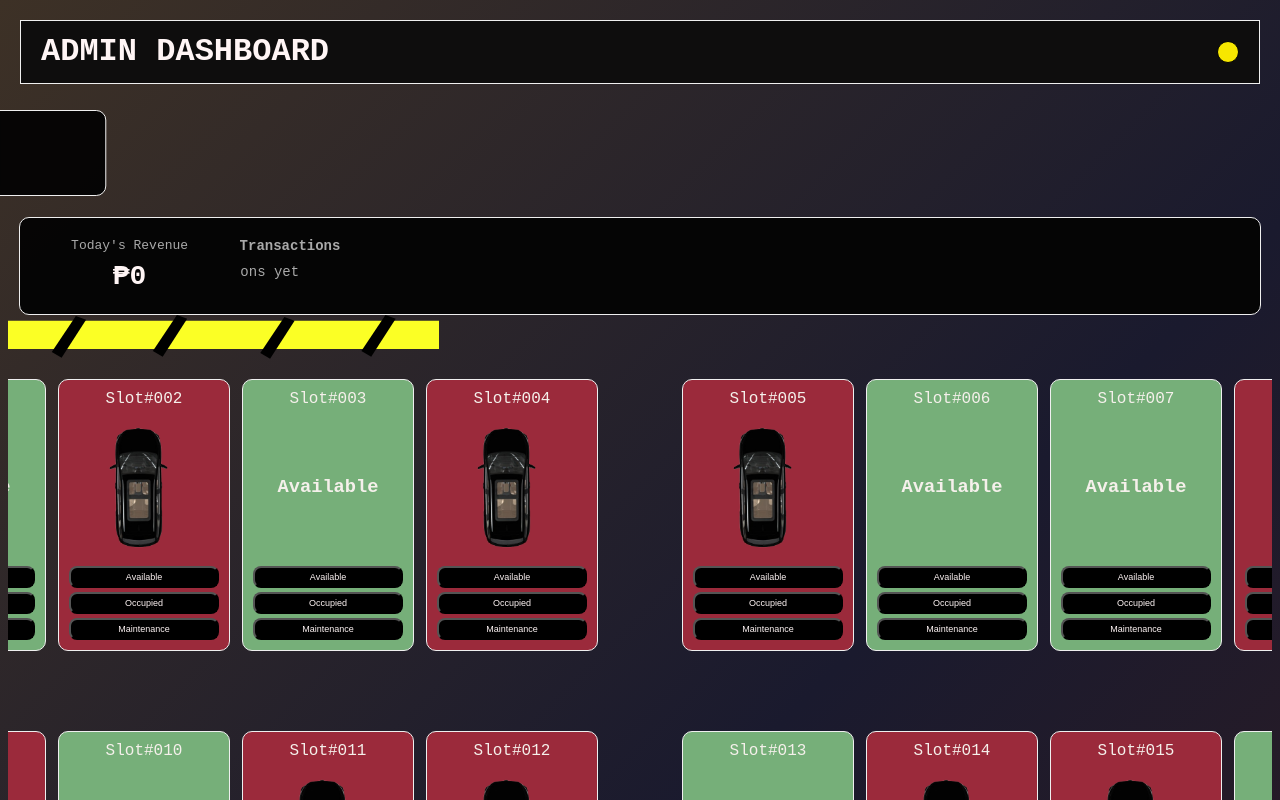
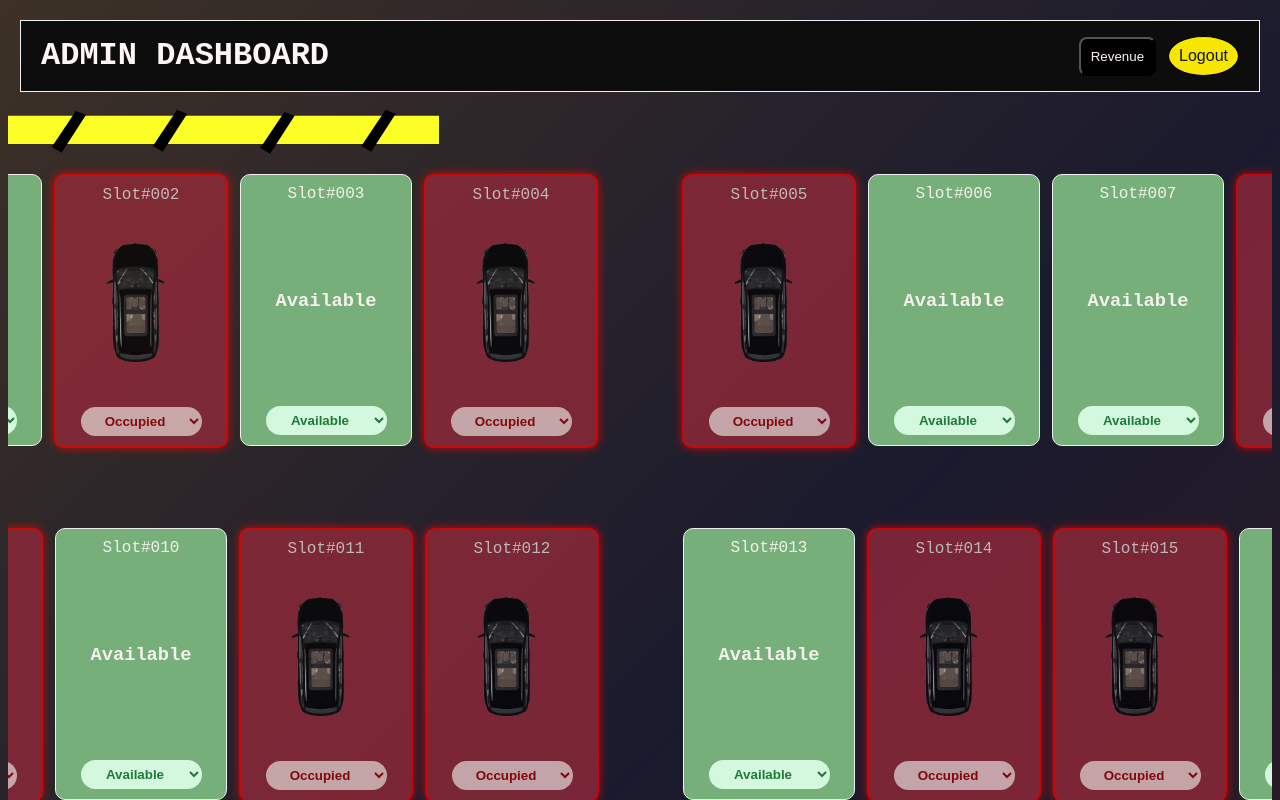
Before and after one commit to MottenNutki-1401/p.parker, a React (Vite) app: page /admin in a window 1280 px wide. Shown: the top 800 px of the page. Built offline with nearby package versions, Linux system fonts and the light colour scheme; sample sign-in values are in the browser's storage.

Commit message:
tina's UI

```diff
--- a/src/pages/admindashboard.jsx
+++ b/src/pages/admindashboard.jsx
@@ -6,43 +6,45 @@ import vector from "../assets/vector.svg";
 import SlotDetailsModal from "../assets/components/SlotDetailsModal.jsx";
 
 function AdminDashboard() {
-  const [savedSlots, setSavedSlots] = useState([]);
   const [isModalOpen, setIsModalOpen] = useState(false);
   const [selectedSlot, setSelectedSlot] = useState(null);
 
+  const [tick, setTick] = useState(0);
+  const [pendingUpdate, setPendingUpdate] = useState(null);
+
   const [slots, setSlots] = useState([
-  { id: 1, code: "001", status: "Available" },
-  { id: 2, code: "002", status: "Occupied" },
-  { id: 3, code: "003", status: "Available" },
-  { id: 4, code: "004", status: "Occupied" },
-  { id: 5, code: "005", status: "Occupied" },
-  { id: 6, code: "006", status: "Available" },
-  { id: 7, code: "007", status: "Available" },
-  { id: 8, code: "008", status: "Occupied" },
-  { id: 9, code: "009", status: "Occupied" },
-  { id: 10, code: "010", status: "Available" },
-  { id: 11, code: "011", status: "Occupied" },
-  { id: 12, code: "012", status: "Occupied" },
-  { id: 13, code: "013", status: "Available" },
-  { id: 14, code: "014", status: "Occupied" },
-  { id: 15, code: "015", status: "Occupied" },
-  { id: 16, code: "016", status: "Available" },
-  { id: 17, code: "017", status: "Available" },
-  { id: 18, code: "018", status: "Occupied" },
-  { id: 19, code: "019", status: "Maintenance" },
-  { id: 20, code: "020", status: "Occupied" },
-  { id: 21, code: "021", status: "Occupied" },
-  { id: 22, code: "022", status: "Occupied" },
-  { id: 23, code: "023", status: "Available" },
-  { id: 24, code: "024", status: "Occupied" },
-  { id: 25, code: "025", status: "Occupied" },
-  { id: 26, code: "026", status: "Available" },
-  { id: 27, code: "027", status: "Available" },
-  { id: 28, code: "028", status: "Available" },
-  { id: 29, code: "029", status: "Available" },
-  { id: 30, code: "030", status: "Available" },
-  { id: 31, code: "031", status: "Available" },
-  { id: 32, code: "032", status: "Available" },
+    { id: 1, code: "001", status: "Available" , timeLeft: 10 },
+    { id: 2, code: "002", status: "Occupied", timeLeft: 10 },
+    { id: 3, code: "003", status: "Available" , timeLeft: 10 },
+    { id: 4, code: "004", status: "Occupied" , timeLeft: 10 },
+    { id: 5, code: "005", status: "Occupied" , timeLeft: 10 },
+    { id: 6, code: "006", status: "Available" , timeLeft: 10 },
+    { id: 7, code: "007", status: "Available" , timeLeft: 10 },
+    { id: 8, code: "008", status: "Occupied" , timeLeft: 10 },
+    { id: 9, code: "009", status: "Occupied", timeLeft: 10 },
+    { id: 10, code: "010", status: "Available" , timeLeft: 10 },
+    { id: 11, code: "011", status: "Occupied" , timeLeft: 10 },
+    { id: 12, code: "012", status: "Occupied" , timeLeft: 10 },
+    { id: 13, code: "013", status: "Available" , timeLeft: 10 },
+    { id: 14, code: "014", status: "Occupied" , timeLeft: 10 },
+    { id: 15, code: "015", status: "Occupied", timeLeft: 10  },
+    { id: 16, code: "016", status: "Available" , timeLeft: 10 },
+    { id: 17, code: "017", status: "Available" , timeLeft: 10 },
+    { id: 18, code: "018", status: "Occupied" , timeLeft: 10 },
+    { id: 19, code: "019", status: "Maintenance" , timeLeft: 10 },
+    { id: 20, code: "020", status: "Occupied" , timeLeft: 10 },
+    { id: 21, code: "021", status: "Occupied" , timeLeft: 10 },
+    { id: 22, code: "022", status: "Occupied" , timeLeft: 10 },
+    { id: 23, code: "023", status: "Available" , timeLeft: 10 },
+    { id: 24, code: "024", status: "Occupied" , timeLeft: 10 },
+    { id: 25, code: "025", status: "Occupied" , timeLeft: 10 },
+    { id: 26, code: "026", status: "Available" , timeLeft: 10 },
+    { id: 27, code: "027", status: "Available" , timeLeft: 10 },
+    { id: 28, code: "028", status: "Available" , timeLeft: 10 },
+    { id: 29, code: "029", status: "Available" , timeLeft: 10 },
+    { id: 30, code: "030", status: "Available" , timeLeft: 10 },
+    { id: 31, code: "031", status: "Available" , timeLeft: 10 },
+    { id: 32, code: "032", status: "Available" , timeLeft: 10 },
   ]);
 
   const layout = [
@@ -55,6 +57,35 @@ function AdminDashboard() {
     { type: "row", slots: [25, 26, 27, 28, null, 29, 30, 31, 32] },
   ];
 
+  // ---------------- TIMER ----------------
+  useEffect(() => {
+    const interval = setInterval(() => {
+      setTick((t) => t + 1);
+    }, 1000);
+
+    return () => clearInterval(interval);
+  }, []);
+
+  useEffect(() => {
+    setSlots((prev) =>
+      prev.map((s) =>
+        s.status === "Occupied" && (s.timeLeft ?? 0) > 0
+          ? { ...s, timeLeft: s.timeLeft - 1 }
+          : s
+      )
+    );
+  }, [tick]);
+
+  // ---------------- BLINK LOGIC ----------------
+  const isBlinking = (slot) => {
+    return (
+      slot.status === "Occupied" &&
+      (slot.timeLeft ?? 0) <= 30 &&
+      (slot.timeLeft ?? 0) > 0
+    );
+  };
+
+  // ---------------- MODALS ----------------
   const openModal = (slot) => {
     setSelectedSlot(slot);
     setIsModalOpen(true);
@@ -65,17 +96,7 @@ function AdminDashboard() {
     setSelectedSlot(null);
   };
 
-  useEffect(() => {
-    const stored = localStorage.getItem("slots");
-    if (stored) setSlots(JSON.parse(stored));
-  }, []);
-
-  const saveChanges = () => {
-    setSavedSlots(slots);
-    localStorage.setItem("slots", JSON.stringify(slots));
-    alert("Changes saved!");
-  };
-
+  // ---------------- STATUS UPDATE ----------------
   const updateStatus = (id, newStatus) => {
     setSlots((prev) =>
       prev.map((s) =>
@@ -84,14 +105,24 @@ function AdminDashboard() {
     );
   };
 
+  const askUpdateStatus = (slot, newStatus) => {
+    setPendingUpdate({ slot, newStatus });
+  };
+
+  const confirmUpdate = () => {
+    updateStatus(pendingUpdate.slot.id, pendingUpdate.newStatus);
+    setPendingUpdate(null);
+  };
+
   return (
     <div className="parking-wrapper">
-    <h1 className="rev">Revenue Report</h1>
 
       <RevenueReport />
 
       <img src={vector} className="yellow" alt="yellow" />
+
       <div className="parking-lot">
+
         {layout.map((item, i) => {
           if (item.type === "road") {
             return <div key={i} className="road" />;
@@ -99,65 +130,93 @@ function AdminDashboard() {
 
           return (
             <div key={i} className="parking-row">
+
               {item.slots.map((id, j) => {
                 if (!id) return <div key={j} className="gap" />;
 
                 const slot = slots.find((s) => s.id === id);
 
                 return (
-
                   <div
                     key={slot.id}
-          className={`slot ${slot.status}`}
+                    className={`slot ${slot.status} ${isBlinking(slot) ? "blink" : ""}`}
                     onClick={() => openModal(slot)}
                   >
-                    <div className="slot-number">Slot#{slot.code}</div>
+
+                    <div className="slot-number">
+                      Slot#{slot.code}
+                    </div>
+
                     {slot.status === "Occupied" ? (
                       <img src={topview} className="topview2" />
                     ) : (
                       <h3>{slot.status}</h3>
                     )}
 
-                    <div className="admin-btns">
-                     <button
-                          onClick={(e) => {
-                            e.stopPropagation();
-                            updateStatus(slot.id, "Available");
-                          }}
+                    {/* DROPDOWN */}
+                    <select
+                      className={`meow ${slot.status.toLowerCase()}`}
+                      value={slot.status}
+                      onClick={(e) => e.stopPropagation()}
+                      onChange={(e) =>
+                        askUpdateStatus(slot, e.target.value)
+                      }
                     >
-                        Available
-                      </button>
+                      <option value="Available">Available</option>
+                      <option value="Occupied">Occupied</option>
+                      <option value="Maintenance">Maintenance</option>
+                    </select>
 
-                      <button
-                        onClick={(e) => {
-                          e.stopPropagation();
-                          updateStatus(slot.id, "Occupied");
-                        }}
-                      >
-                        Occupied
-                      </button>
-
-                      <button
-                        onClick={(e) => {
-                          e.stopPropagation();
-                          updateStatus(slot.id, "Maintenance");
-                        }}
-                      >
-                        Maintenance
-                      </button>
-                    </div>
                   </div>
                 );
               })}
+
             </div>
           );
         })}
+
       </div>
+
+      {/* CONFIRM MODAL */}
+      {pendingUpdate && (
+        <div
+          className="modal-overlay"
+          onClick={() => setPendingUpdate(null)}
+        >
+          <div
+            className="confirm-modal"
+            onClick={(e) => e.stopPropagation()}
+          >
+
+            <h3>Confirm Change</h3>
+
+            <p>
+              Change Slot #{pendingUpdate.slot.code} to{" "}
+              <b>{pendingUpdate.newStatus}</b>?
+            </p>
+
+            <div className="confirm-buttons">
+
+              <button onClick={() => setPendingUpdate(null)}>
+                Cancel
+              </button>
+
+              <button onClick={confirmUpdate}>
+                Confirm
+              </button>
+
+            </div>
+
+          </div>
+        </div>
+      )}
+
       <SlotDetailsModal
         isOpen={isModalOpen}
         onClose={closeModal}
         slot={selectedSlot}
       />
+
     </div>
   );
 }
--- a/src/pages/dashboard.jsx
+++ b/src/pages/dashboard.jsx
@@ -1,17 +1,27 @@
 import { useNavigate } from "react-router-dom";
+import { useState } from "react";
+
 import "../styles/admin.css";
 import AdminDashboard from "./admindashboard.jsx";
+import RevenueReport from "../assets/components/RevenueReport";
 
 function Dashboard() {
   const navigate = useNavigate();
+  const [openRevenue, setOpenRevenue] = useState(false);
+  const [showLogoutConfirm, setShowLogoutConfirm] = useState(false);
 
   const handleLogout = () => {
+    setShowLogoutConfirm(true);
+  };
+
+  const confirmLogout = () => {
     localStorage.clear();
     navigate("/");
   };
 
   return (
     <div>
+
       {/* HEADER */}
       <div className="header">
         <div className="header-text">
@@ -19,14 +29,60 @@ function Dashboard() {
         </div>
 
         <div className="header-actions">
+
+          <button
+            className="revenue-button"
+            onClick={() => setOpenRevenue(true)}
+          >
+            Revenue
+          </button>
+
           <button className="logout-btn" onClick={handleLogout}>
+            Logout
+          </button>
 
-          </button>
         </div>
       </div>
 
+      {/* REVENUE MODAL */}
+      <RevenueReport
+        isOpen={openRevenue}
+        onClose={() => setOpenRevenue(false)}
+      />
+
+      {/* LOGOUT CONFIRM MODAL */}
+      {showLogoutConfirm && (
+        <div
+          className="modal-overlay"
+          onClick={() => setShowLogoutConfirm(false)}
+        >
+          <div
+            className="confirm-modal"
+            onClick={(e) => e.stopPropagation()}
+          >
+
+            <h3>Confirm Logout</h3>
+            <h3>Are you sure you want to log out?</h3>
+
+            <div className="confirm-buttons">
+
+              <button onClick={() => setShowLogoutConfirm(false)}>
+                Cancel
+              </button>
+
+              <button onClick={confirmLogout}>
+                Yes, Logout
+              </button>
+
+            </div>
+
+          </div>
+        </div>
+      )}
+
       {/* MAIN CONTENT */}
       <AdminDashboard />
+
     </div>
   );
 }
--- a/src/styles/admin.css
+++ b/src/styles/admin.css
@@ -221,3 +221,131 @@ background-color: rgb(255, 143, 143);
   border-radius: 10px;
   width: 20%;
 }
+
+select {
+  margin-top: 5px;
+  padding: 5px;
+  border-radius: 6px;
+  cursor: pointer;
+}
+
+.confirm-modal {
+  background: white;
+  padding: 20px;
+  border-radius: 12px;
+  width: 300px;
+  text-align: center;
+  color:  rgb(9, 8, 8);
+}
+
+
+.confirm-buttons {
+  display: flex;
+  justify-content: space-between;
+  margin-top: 15px;
+   color:  rgb(9, 8, 8);
+}
+
+.meow {
+  margin-top: 8px;
+  padding: 6px 10px;
+  border-radius: 999px;
+  border: none;
+  font-weight: 600;
+  cursor: pointer;
+  outline: none;
+  transition: all 0.2s ease;
+  text-align: center;
+}
+
+/* hover glow */
+.meow:hover {
+  transform: scale(1.05);
+  box-shadow: 0 4px 12px rgba(0, 0, 0, 0.15);
+}
+
+/* AVAILABLE = green vibe */
+.meow.available {
+  background: #d4f8dd;
+  color: #1e7a3a;
+}
+
+/* OCCUPIED = red vibe */
+.meow.occupied {
+  background: #ffd6d6;
+  color: #a40000;
+}
+
+/* MAINTENANCE = yellow/orange vibe */
+.meow.maintenance {
+  background: #fff1cc;
+  color: #9a6b00;
+}
+
+
+@keyframes blink {
+  0% { opacity: 1; }
+  50% { opacity: 0.3; }
+  100% { opacity: 1; }
+}
+
+.blink {
+  animation: blink 1s infinite;
+  border: 2px solid red;
+  box-shadow: 0 0 10px red;
+}
+
+
+.modal-overlay {
+  position: fixed;
+  top: 0;
+  left: 0;
+  width: 100%;
+  height: 100%;
+  background: rgba(0,0,0,0.5);
+  display: flex;
+  align-items: center;
+  justify-content: center;
+}
+
+.confirm-modal {
+  background: white;
+  padding: 20px;
+  border-radius: 12px;
+  width: 300px;
+  text-align: center;
+}
+
+.confirm-buttons {
+  display: flex;
+  justify-content: space-between;
+  margin-top: 15px;
+}
+
+
+.modal-overlay {
+  position: fixed;
+  top: 0;
+  left: 0;
+  width: 100%;
+  height: 100%;
+  background: rgba(0,0,0,0.5);
+  display: flex;
+  align-items: center;
+  justify-content: center;
+}
+
+.confirm-modal {
+  background: white;
+  padding: 20px;
+  border-radius: 12px;
+  width: 300px;
+  text-align: center;
+}
+
+.confirm-buttons {
+  display: flex;
+  justify-content: space-between;
+  margin-top: 15px;
+  gap:2%;
+}
--- a/src/styles/header.css
+++ b/src/styles/header.css
@@ -4,7 +4,7 @@
   align-items: center;
   margin: 20px;
   padding: 15px 20px;
-  background-color:  #5054a7;
+  background-color: #000;
   border: 1px solid #efefef;
   box-sizing: border-box;
 }
@@ -140,3 +140,26 @@
   flex-direction: column;
   gap: 10px;
 }
+
+.modal-overlay {
+  position: fixed;
+  top: 0;
+  left: 0;
+  width: 100%;
+  height: 100%;
+  background: rgba(0,0,0,0.5);
+  display: flex;
+  justify-content: center;
+  align-items: center;
+  z-index: 9999;
+}
+
+.report-modal {
+  background: white;
+  width: 80%;
+  max-width: 900px;
+  max-height: 80vh;
+  overflow-y: auto;
+  border-radius: 12px;
+  padding: 20px;
+}
```
Also changed, not shown: src/assets/components/revenuereport.jsx (+49 -2 lines), src/pages/adminmodal.jsx (+21 -17 lines), src/pages/login.jsx (+18 -0 lines), src/styles/rev.css (+9 -0 lines). Lines whose indentation alone changed are shown as unchanged.
